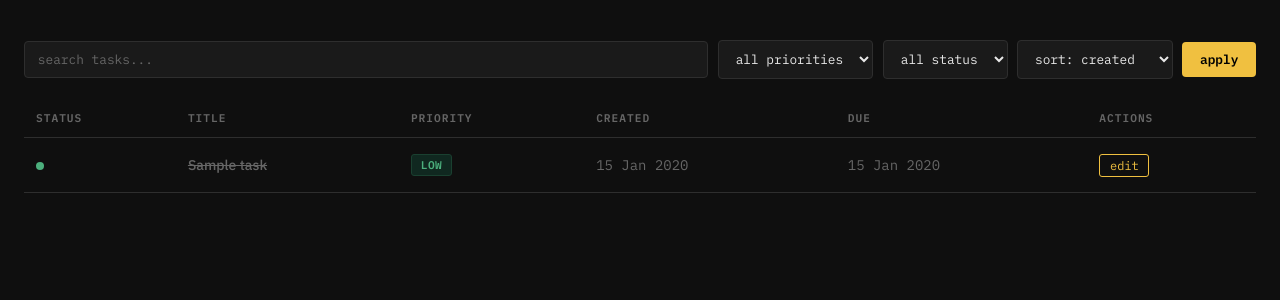
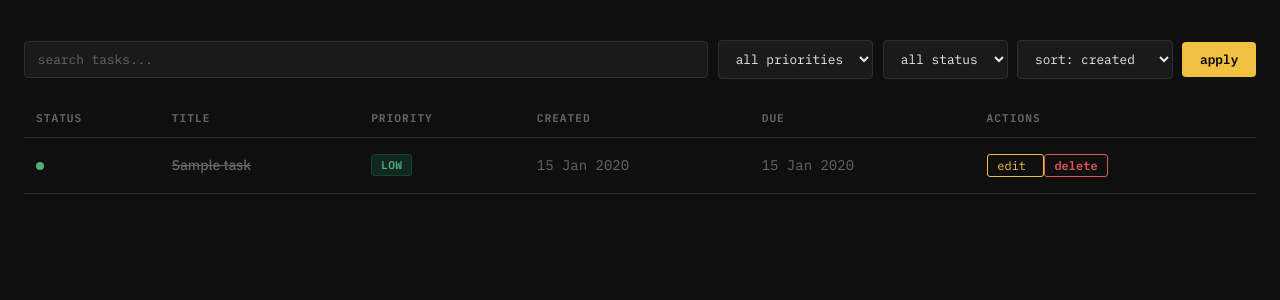
Before and after one commit to FaizAkram19/django-taskManager, a Django app: page /tasks/ in a window 1280 px wide. Shown: the part 90-390 px from the top of the page. Run offline with Django 5.2, Linux system fonts and the light colour scheme; tables that the repository leaves empty hold one stand-in row (values such as "Sample post").

Commit message:
Added the delete task functionality

```diff
--- a/tasks/templates/tasks/index.html
+++ b/tasks/templates/tasks/index.html
@@ -288,6 +288,15 @@
               style="font-family: var(--mono); font-size: 0.75rem; color: var(--accent); text-decoration: none; border: 1px solid var(--accent); padding: 0.2rem 0.6rem; border-radius: 3px;">
             edit
           </a>
+
+          <form method="POST" action="{% url 'deleteTask' task.pk %}" style="display:inline;">
+            {% csrf_token %}
+            <button type="submit"
+                    onclick="return confirm('Delete this task?')"
+                    style="font-family: var(--mono); font-size: 0.75rem; color: var(--danger); background: none; border: 1px solid var(--danger); padding: 0.2rem 0.6rem; border-radius: 3px; cursor: pointer;">
+              delete
+            </button>
+          </form>
         </td>
 
       </tr>
--- a/tasks/urls.py
+++ b/tasks/urls.py
@@ -4,5 +4,6 @@ from django.urls import path
 urlpatterns=[
     path("", views.task_list, name="index"),
     path("addTask/", views.add_task, name="addTask"),
-    path("<int:pk>/edit/", views.edit_task, name="edit")
+    path("<int:pk>/edit/", views.edit_task, name="edit"),
+    path("<int:pk>/deleteTask/", views.delete_task, name="deleteTask")
 ]
--- a/tasks/views.py
+++ b/tasks/views.py
@@ -60,3 +60,15 @@ def edit_task(request, pk):
         form=TaskForm(instance=task)
     context={"form":form}
     return render(request,'tasks/taskform.html', context)
+
+def delete_task(request,pk):
+    if request.method=='POST':# we had to add the POST check because
+        #if someone visits /<pk>/deleteTask/ directly in their browser, that's a GET request.
+        #Without the check, the task would be deleted just by visiting the URL — no button click needed.
+        #The check ensures deletion only happens when a form actually submits to that URL.
+        task=get_object_or_404(Task, pk=pk)
+
+        task.delete();
+        return redirect('index')
+    return redirect('index') # this is the else part, if someone directly visits the URL, that's a GET
+                             # request, so don't actually delete anything and redirect back to the index.
```
